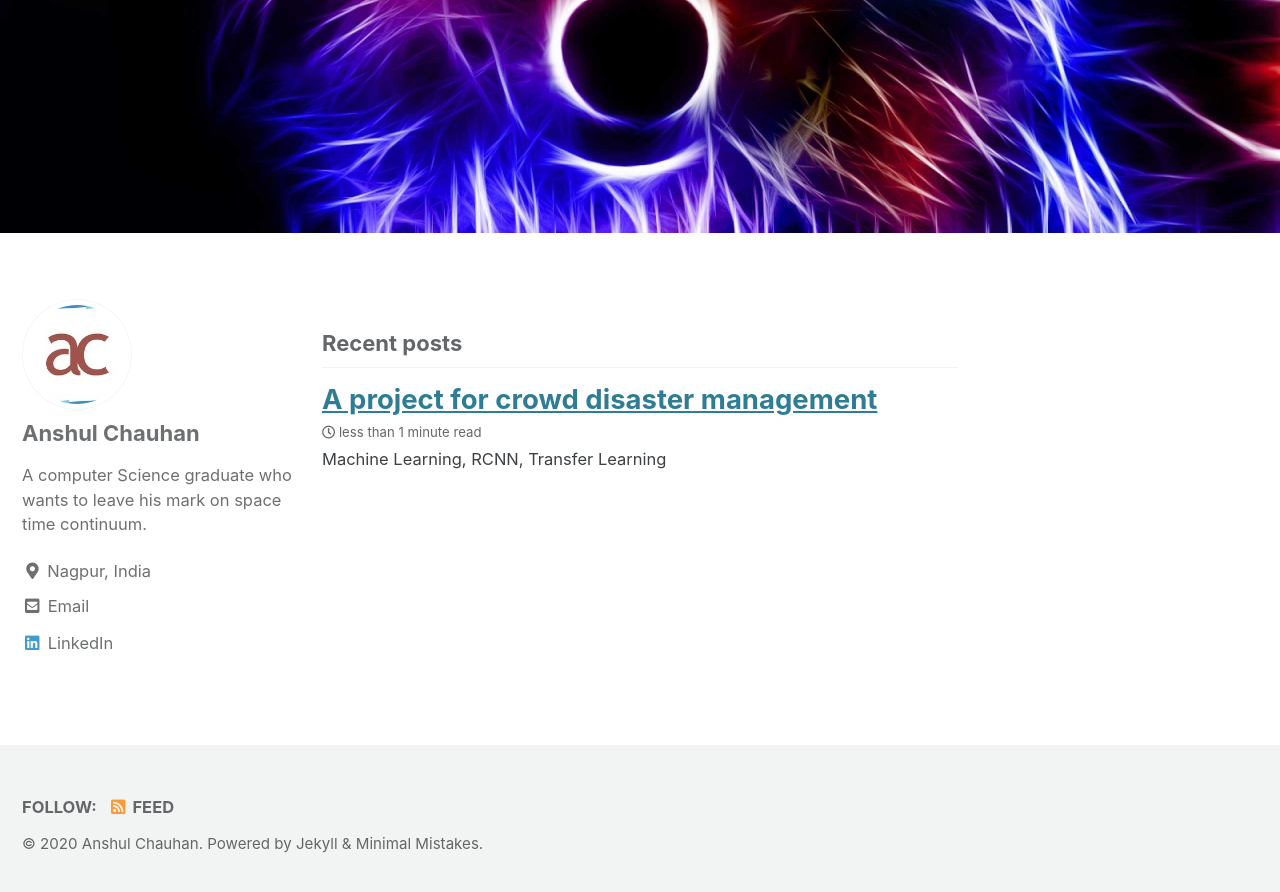
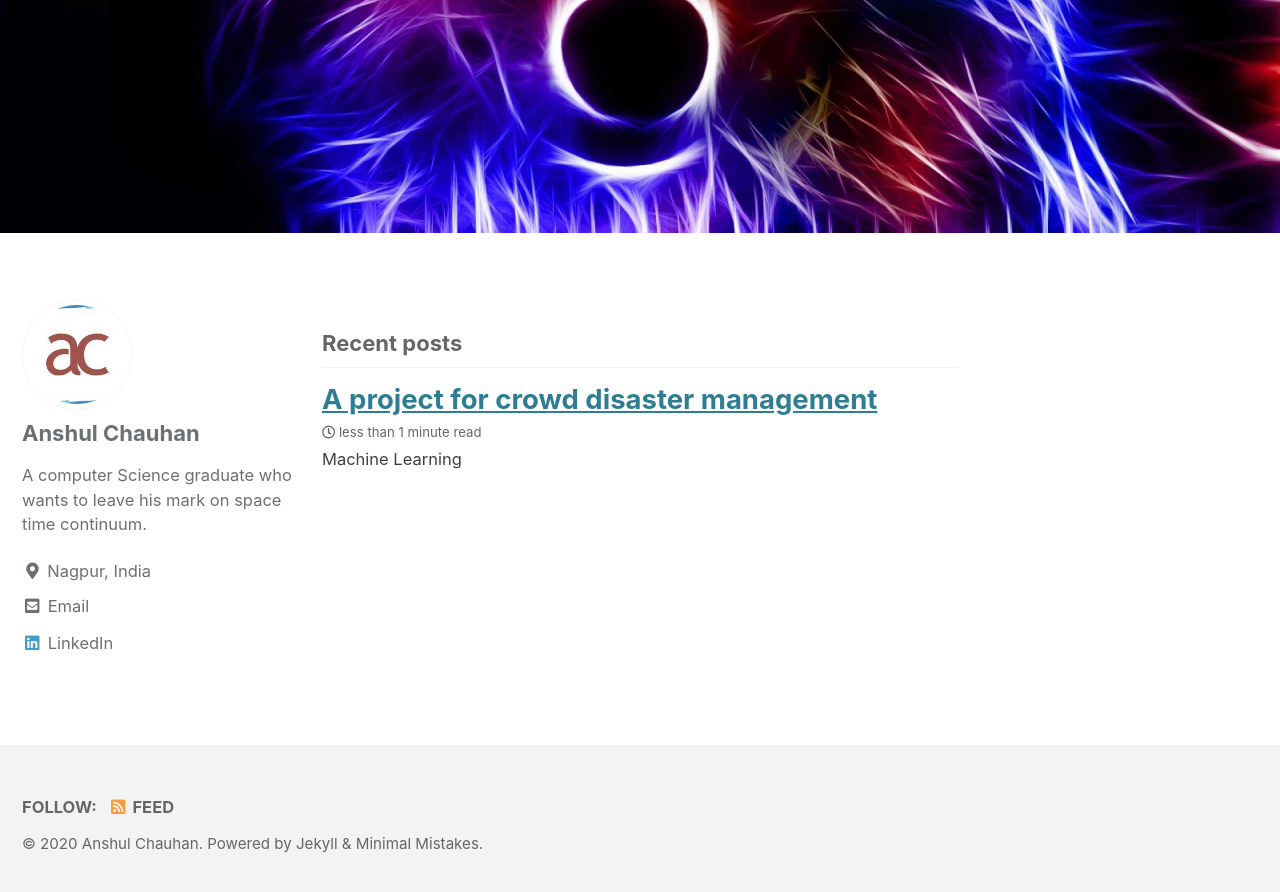
Before and after one commit to chauhanad1/Anshul_Chuahan.io, a Jekyll site: the page built from index.html, in a window 1280 px wide and 900 px high, scrolled down 816 px. Shown: the top 892 px of the window. Built offline with Jekyll 4.4.1, drawn with Linux system fonts in a browser that asks for light colours; cached includes are drawn as plain includes; the list of posts is cut into pages by our own code.

Commit message:
Changing excerpts and heading style

```diff
--- a/_posts/2019-07-24-crowdcounting.md
+++ b/_posts/2019-07-24-crowdcounting.md
@@ -4,12 +4,12 @@ date: 2019-07-24
 tags: [machine learning, RCNN, Transfer Learning]
 header:
     image: "/images/crowdcounting/img1.jpg"
-excerpt: "Machine Learning, RCNN, Transfer Learning"
+excerpt: "Machine Learning"
 ---
 
- # Crowd Counting Project
+ # Crowd Counting project
 
- ### It is a project to manage crowd disasters which are very common in a country like India where population density is very high. Any crowd disaster can take many life in such places. So, it is very important to keep a check in the number of people in a public area so that crowd can be managed. Here comes our project to the rescue. It identifies and counts the number of persons in the area which can generate a trigger alarm if the number reaches more than a threshold value.
+ > It is a project to manage crowd disasters which are very common in a country like India where population density is very high. Any crowd disaster can take many life in such places. So, it is very important to keep a check in the number of people in a public area so that crowd can be managed. Here comes our project to the rescue. It identifies and counts the number of persons in the area which can generate a trigger alarm if the number reaches more than a threshold value.
 
  Here is a [link](https://github.com/chauhanad1) to the code of the project
 
```
